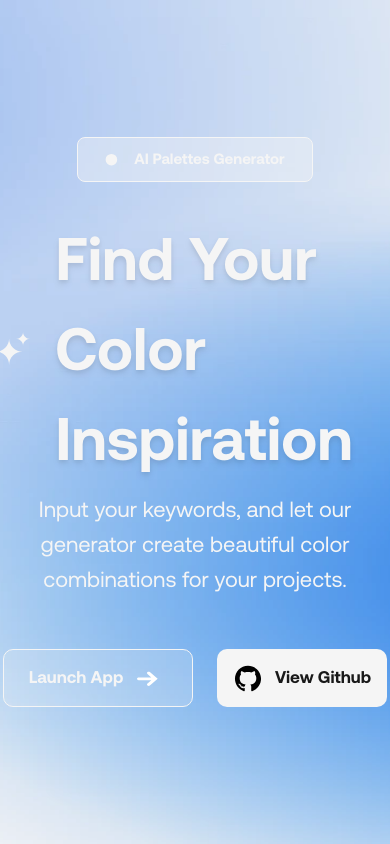
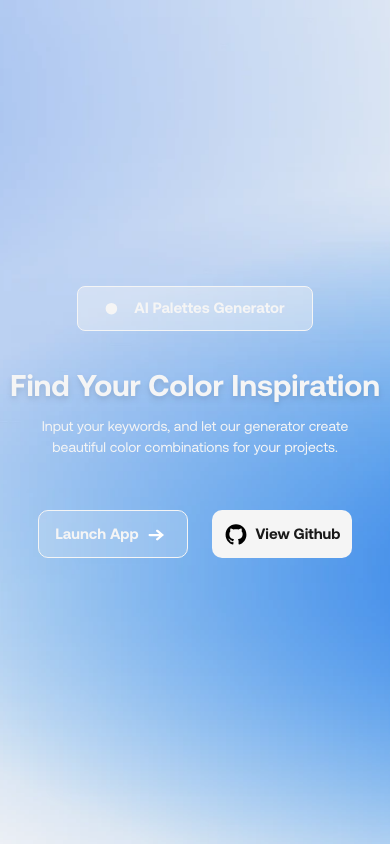
Before and after one commit to dimasrisky/ai-palette-generator, a React (Vite) app: page / in a window 390 px wide. Shown: the top 844 px of the page. Built offline with nearby package versions, Linux system fonts and the light colour scheme; what fluid-tailwind would draw is missing.

Commit message:
set responsive in homepage

```diff
--- a/src/pages/Home.jsx
+++ b/src/pages/Home.jsx
@@ -16,24 +16,24 @@ export default function Home() {
                 </div>
                 <div className='flex flex-col items-center'>
                     <div className='mt-[32px] flex items-center gap-6'>
-                        <Star style='fill-primary-white w-[80px]' />
-                        <h1 className='font-aeonik-bold text-[60px] text-primary-white drop-shadow-md'>Find Your Color Inspiration</h1>
+                        <Star style='fill-primary-white hidden sm:flex sm:w-[5vw]' />
+                        <h1 className='font-aeonik-bold text-[30px] text-primary-white drop-shadow-md sm:text-[5vw]'>Find Your Color Inspiration</h1>
                     </div>
-                    <h4 className='mt-[8px] font-aeonik-regular font-normal text-[22px] leading-[35px] text-primary-white max-w-[656.9px] text-center'>Input your keywords, and let our generator create beautiful color combinations for your projects.</h4>
+                    <h4 className='mt-[8px] font-aeonik-regular font-normal text-[14px] sm:text-[2vw] sm:leading-[38px] text-primary-white max-w-[90%] sm:max-w-[80%] text-center'>Input your keywords, and let our generator create beautiful color combinations for your projects.</h4>
                     <div className='flex items-center gap-[24px] mt-[52px]'>
                         <Link to={'/form'}>
-                            <div className='bg-primary-white bg-opacity-20 border-[0.9px] border-primary-white flex justify-center items-center w-[190px] h-[58px] rounded-[10px] transition-all duration-300 transform hover:bg-opacity-30 hover:scale-105'>
-                                <div className='flex items-center gap-[4px] text-primary-white'>
-                                <h4 className='text-[17px] font-aeonik-bold'>Launch App</h4>
-                                <Arrow style='w-[40px]' />
+                            <div className='bg-primary-white bg-opacity-20 border-[0.9px] border-primary-white flex justify-center items-center w-[150px] h-[48px] md:w-[170px] md:h-[55px] lg:w-[190px] lg:h-[58px] rounded-[10px] transition-all duration-300 transform hover:bg-opacity-30 hover:scale-105'>
+                                <div className='flex items-center gap-[2px] md:gap-[4px] text-primary-white'>
+                                <h4 className='text-[15px] md:text-[17px] font-aeonik-bold'>Launch App</h4>
+                                <Arrow style='w-[30px] md:w-[35px] lg:w-[40px]' />
                                 </div>
                             </div>
                         </Link>
                         <a href='https://github.com/dimasrisky/ai-palette-generator' target='_blank'>
-                            <div className='bg-primary-white flex justify-center items-center w-[170px] h-[58px] rounded-[10px] transition-all duration-300 transform hover:bg-opacity-90 hover:scale-105'>
-                                <div className='flex items-center gap-[12px] text-primary-white'>
-                                <Github style='w-[30px]' />
-                                <h4 className='text-[17px] text-primary-black font-aeonik-bold'>View Github</h4>
+                            <div className='bg-primary-white flex justify-center items-center w-[140px] h-[48px] md:w-[160px] md:h-[55px] lg:w-[170px] lg:h-[58px] rounded-[10px] transition-all duration-300 transform hover:bg-opacity-90 hover:scale-105'>
+                                <div className='flex items-center gap-[8px] md:gap-[12px] text-primary-white'>
+                                <Github style='w-[24px] md:w-[28px] lg:w-[30px]' />
+                                <h4 className='text-[15px] md:text-[17px] text-primary-black font-aeonik-bold'>View Github</h4>
                                 </div>
                             </div>
                         </a>
```
